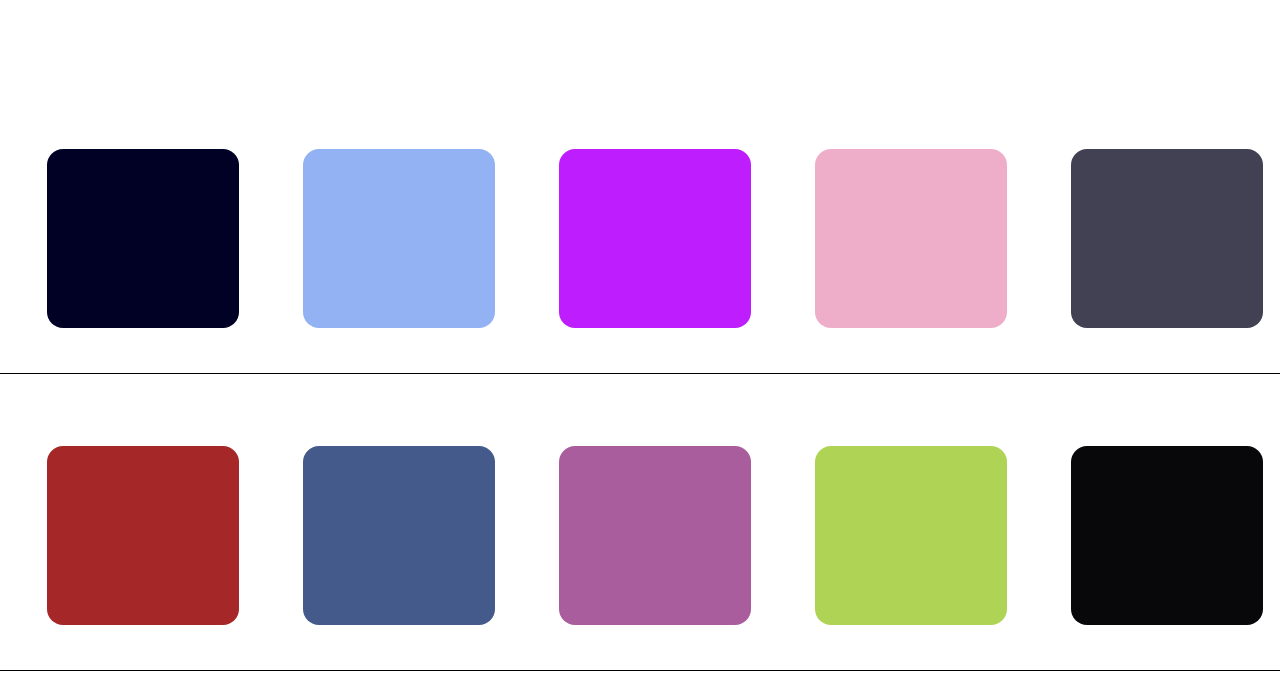
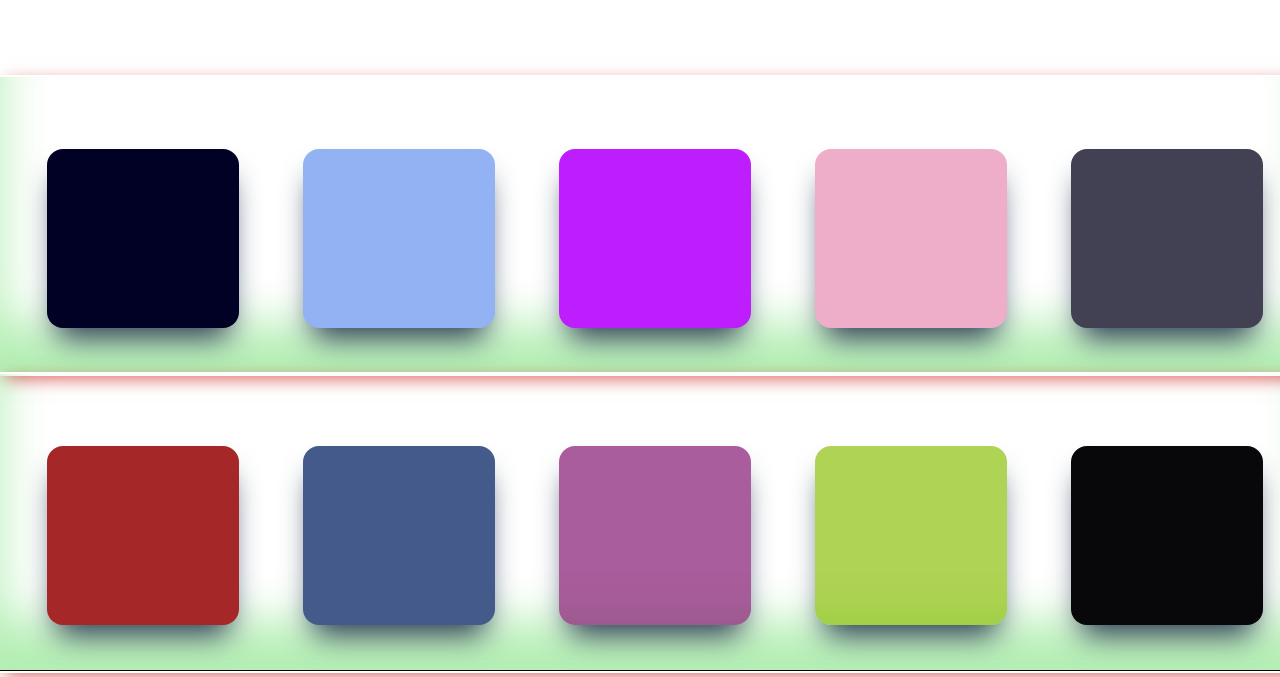
Before and after one commit to piyushsrivastava01/Front-end-_Projects, a plain HTML site: page projects-06/index.html in a window 1280 px wide. Shown: the part 123-800 px from the top of the page. Drawn offline with Linux system fonts and the light colour scheme.

Commit message:
make a border changes in css file of poject-06

```diff
--- a/projects-06/style.css
+++ b/projects-06/style.css
@@ -41,6 +41,10 @@ html,body{
     padding-right: 15px;
     display: flex;
     border-bottom: 1px solid black;
+    box-shadow:
+    inset 0 -3em 3em rgb(0 200 0 / 30%),
+    0 0 0 2px white,
+    0.3em 0.3em 1em rgb(200 0 0 / 60%);
 }
 
 #down-container{
@@ -51,6 +55,10 @@ html,body{
     padding-right: 15px;
     display: flex;
     border-bottom: 1px solid black;
+    box-shadow:
+    inset 0 -3em 3em rgb(0 200 0 / 30%),
+    0 0 0 2px white,
+    0.3em 0.3em 1em rgb(200 0 0 / 60%);
 }
 
 #top-container #card{
@@ -59,6 +67,7 @@ html,body{
     background-color: #010125;
     border-radius: 1rem;
     margin: 2rem;
+    box-shadow: rgb(38, 57, 77) 0px 20px 30px -10px;
 }
 #top-container #card1{
     height: 70%;
@@ -66,6 +75,7 @@ html,body{
     background-color: #93b2f3;
     border-radius: 1rem;
     margin: 2rem;
+    box-shadow: rgb(38, 57, 77) 0px 20px 30px -10px;
 }
 #top-container #card2{
     height: 70%;
@@ -73,6 +83,7 @@ html,body{
     background-color:#be1dfd;
     border-radius: 1rem;
     margin: 2rem;
+    box-shadow: rgb(38, 57, 77) 0px 20px 30px -10px;
 }
 #top-container #card3{
     height: 70%;
@@ -80,6 +91,7 @@ html,body{
     background-color:#eeaeca;
     border-radius: 1rem;
     margin: 2rem;
+    box-shadow: rgb(38, 57, 77) 0px 20px 30px -10px;
 }
 #top-container #card4{
     height: 70%;
@@ -87,6 +99,7 @@ html,body{
     background-color:#424153;
     border-radius: 1rem;
     margin: 2rem;
+    box-shadow: rgb(38, 57, 77) 0px 20px 30px -10px;
 }
 
 #down-container #card{
@@ -95,6 +108,7 @@ html,body{
     background-color: #a62727;
     border-radius: 1rem;
     margin: 2rem;
+    box-shadow: rgb(38, 57, 77) 0px 20px 30px -10px;
 }
 #down-container #card1{
     height: 70%;
@@ -102,6 +116,7 @@ html,body{
     background-color:#89be02ac ;
     border-radius: 1rem;
     margin: 2rem;
+    box-shadow: rgb(38, 57, 77) 0px 20px 30px -10px;
 }
 #down-container #card2{
     height: 70%;
@@ -109,6 +124,7 @@ html,body{
     background-color:#831671b1;
     border-radius: 1rem;
     margin: 2rem;
+    box-shadow: rgb(38, 57, 77) 0px 20px 30px -10px;
 }
 #down-container #card3{
     height: 70%;
@@ -116,6 +132,7 @@ html,body{
     background-color:  #08080a;
     border-radius: 1rem;
     margin: 2rem;
+    box-shadow: rgb(38, 57, 77) 0px 20px 30px -10px;
 }
 #down-container #card4{
     height: 70%;
@@ -123,4 +140,5 @@ html,body{
     background-color: #445a8a ;
     border-radius: 1rem;
     margin: 2rem;
+    box-shadow: rgb(38, 57, 77) 0px 20px 30px -10px;
 }
```
